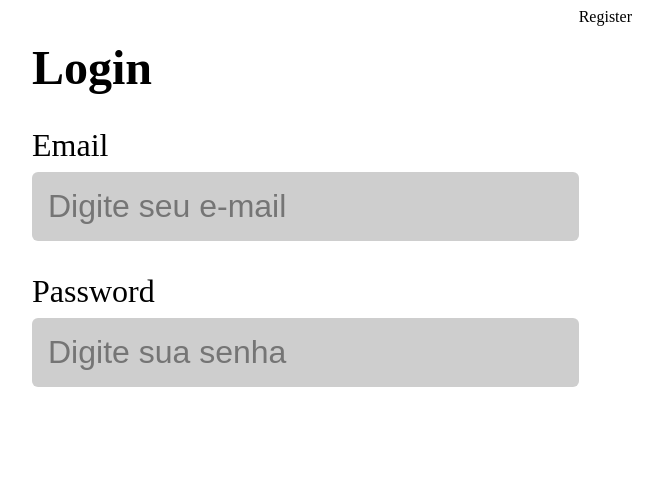
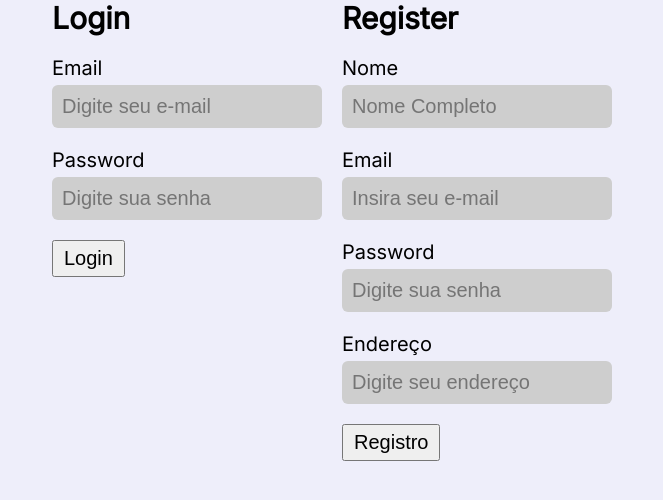
Before and after one commit to eduardojigub/ativy-challenge-full-stack, a React (Vite) app in the folder frontend/: page /auth in a window 1280 px wide. Shown: the top 500 px of the page, without its empty margins (308-971 px from the left). Built offline with nearby package versions, Linux system fonts and the light colour scheme.

Commit message:
feat: adding Register function, now register is working with backend

```diff
--- a/frontend/src/components/auth/Login.jsx
+++ b/frontend/src/components/auth/Login.jsx
@@ -16,6 +16,8 @@ function Login() {
           Password
           <input type="password" name="password" placeholder="Digite sua senha" required />
         </label>
+        <br />
+        <button type="submit">Login</button>
       </form>
     </div>
   );
--- a/frontend/src/components/auth/Register.jsx
+++ b/frontend/src/components/auth/Register.jsx
@@ -1,8 +1,49 @@
+import axios from 'axios';
 import React from 'react';
+import toast from 'react-hot-toast';
+import classes from './AuthForm.module.scss';
 
 function Register() {
+  const register = async (e) => {
+    e.preventDefault();
+    const user = {
+      name: e.target.name.value,
+      email: e.target.email.value,
+      password: e.target.password.value,
+      address: e.target.address.value,
+    };
+    try {
+      await axios.post('/api/auth/register', user);
+      toast.success('Registrado com sucesso!');
+    } catch (err) {
+      console.log(err);
+      toast.error('Registro falhou!');
+    }
+  };
   return (
-    <div>Register</div>
+    <div className={classes.register}>
+      <h1 className={classes.title}>Register</h1>
+      <form className={classes.authForm} onSubmit={register}>
+        <label htmlFor="name">
+          Nome
+          <input type="text" name="name" placeholder="Nome Completo" required />
+        </label>
+        <label htmlFor="email">
+          Email
+          <input type="email" name="email" placeholder="Insira seu e-mail" required />
+        </label>
+        <label htmlFor="password">
+          Password
+          <input type="password" name="password" placeholder="Digite sua senha" required />
+        </label>
+        <label htmlFor="address">
+          Endereço
+          <input type="text" name="address" placeholder="Digite seu endereço" required />
+        </label>
+        <br />
+        <button type="submit">Registro</button>
+      </form>
+    </div>
   );
 }
 
--- a/frontend/src/main.jsx
+++ b/frontend/src/main.jsx
@@ -2,6 +2,7 @@ import React from 'react';
 import ReactDOM from 'react-dom/client';
 import { BrowserRouter } from 'react-router-dom';
 import App from './App';
+import './styles/global.scss';
 
 ReactDOM.createRoot(document.getElementById('root')).render(
   <React.StrictMode>
```
